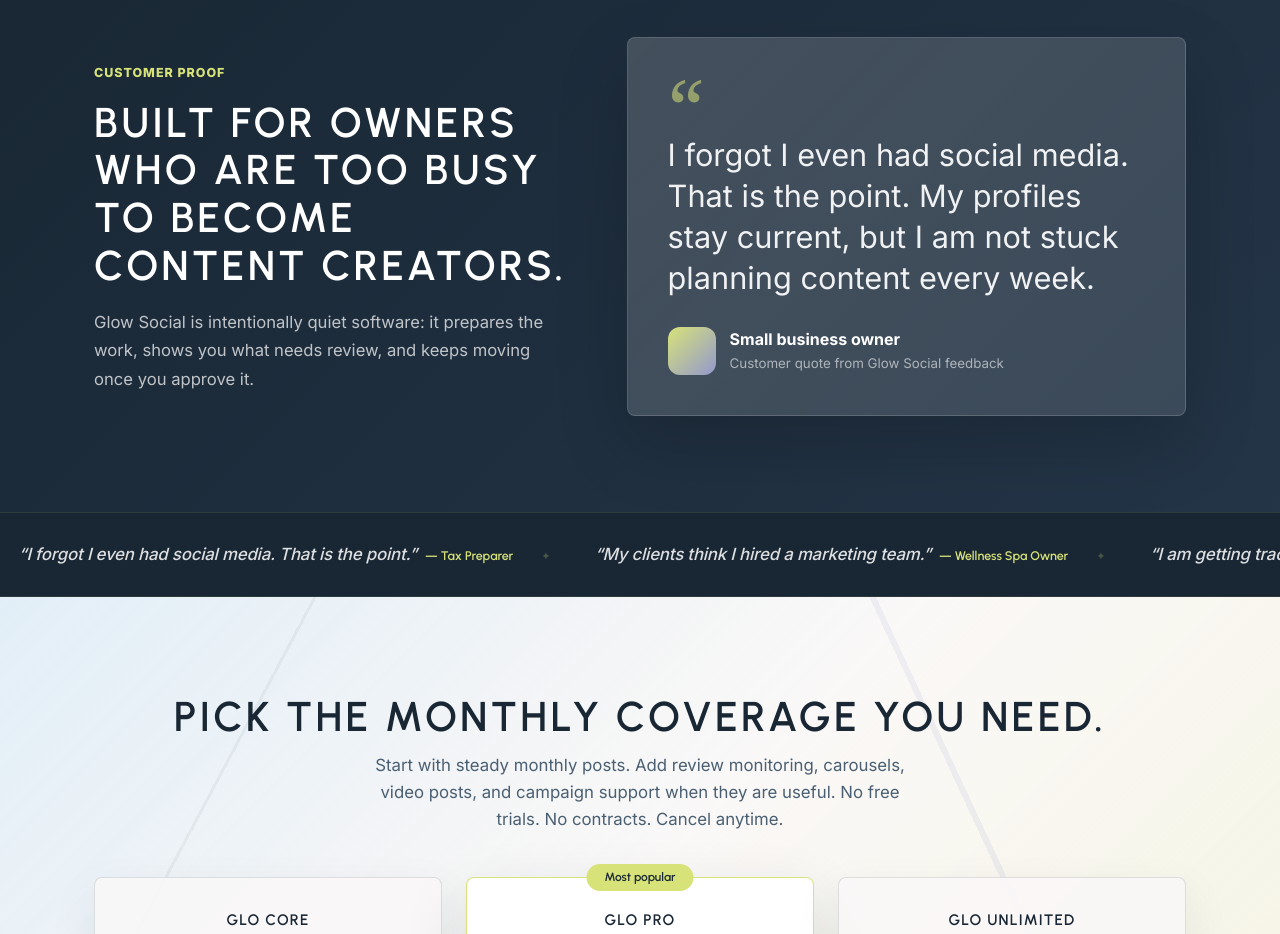
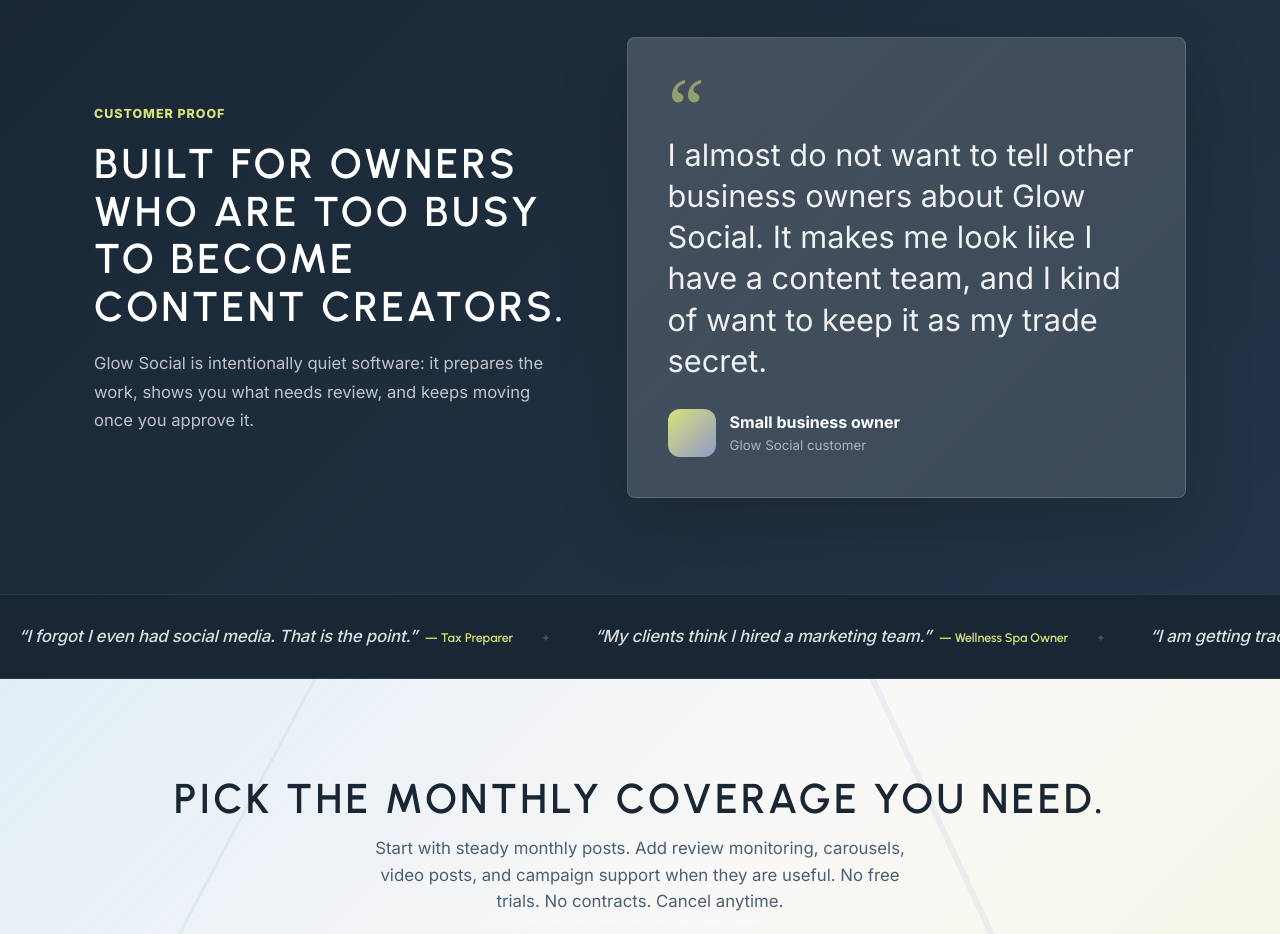
Before and after one commit to glowsocial/glowsocial.com, a Next.js app: page / in a window 1280 px wide. Shown: the part 4100-5034 px from the top of the page. Built offline with nearby package versions, Linux system fonts and the light colour scheme.

Commit message:
Update homepage testimonial copy

```diff
--- a/app/components/HomePageContent.js
+++ b/app/components/HomePageContent.js
@@ -324,14 +324,14 @@ function CustomerProof() {
         <blockquote className="proof-quote">
           <span aria-hidden="true">&ldquo;</span>
           <p>
-            I forgot I even had social media. That is the point. My profiles stay current,
-            but I am not stuck planning content every week.
+            I almost do not want to tell other business owners about Glow Social. It makes
+            me look like I have a content team, and I kind of want to keep it as my trade secret.
           </p>
           <footer>
             <div className="proof-avatar" aria-hidden="true" />
             <div>
               <strong>Small business owner</strong>
-              <small>Customer quote from Glow Social feedback</small>
+              <small>Glow Social customer</small>
             </div>
           </footer>
         </blockquote>
```
